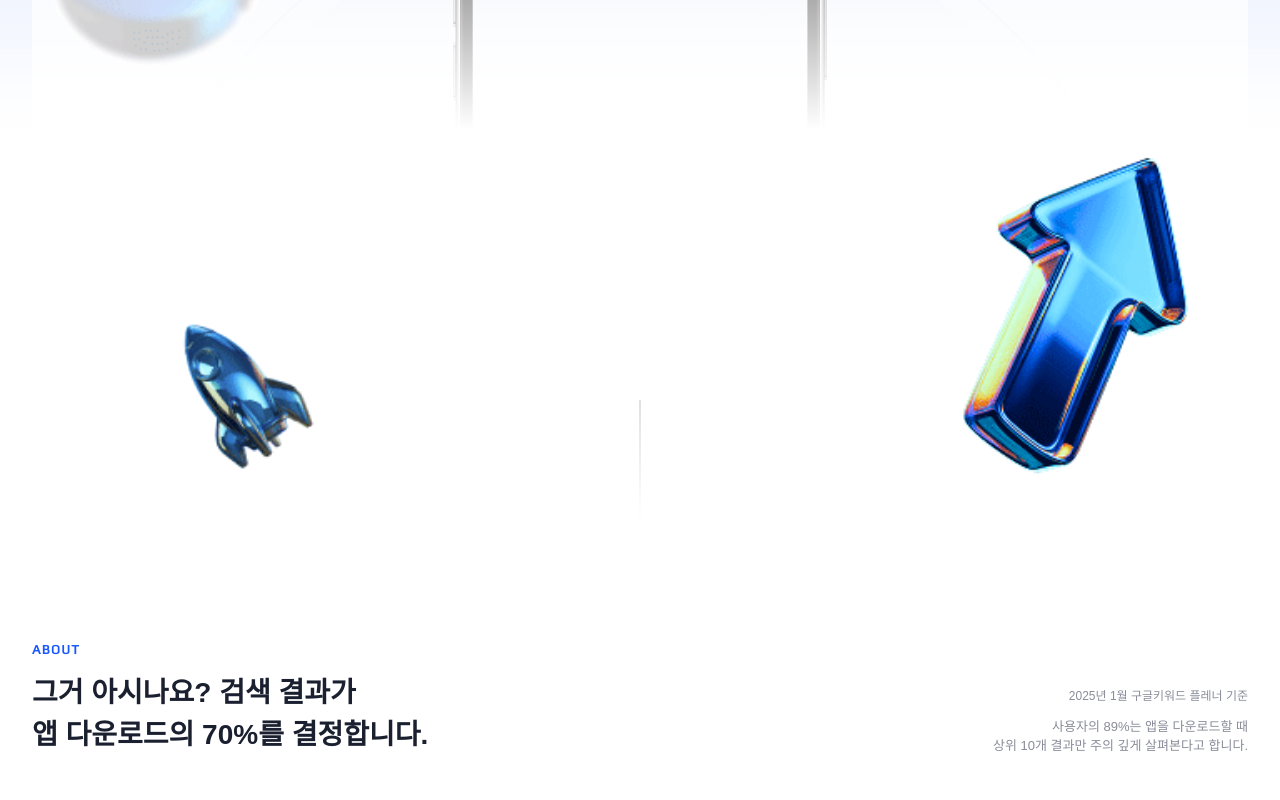
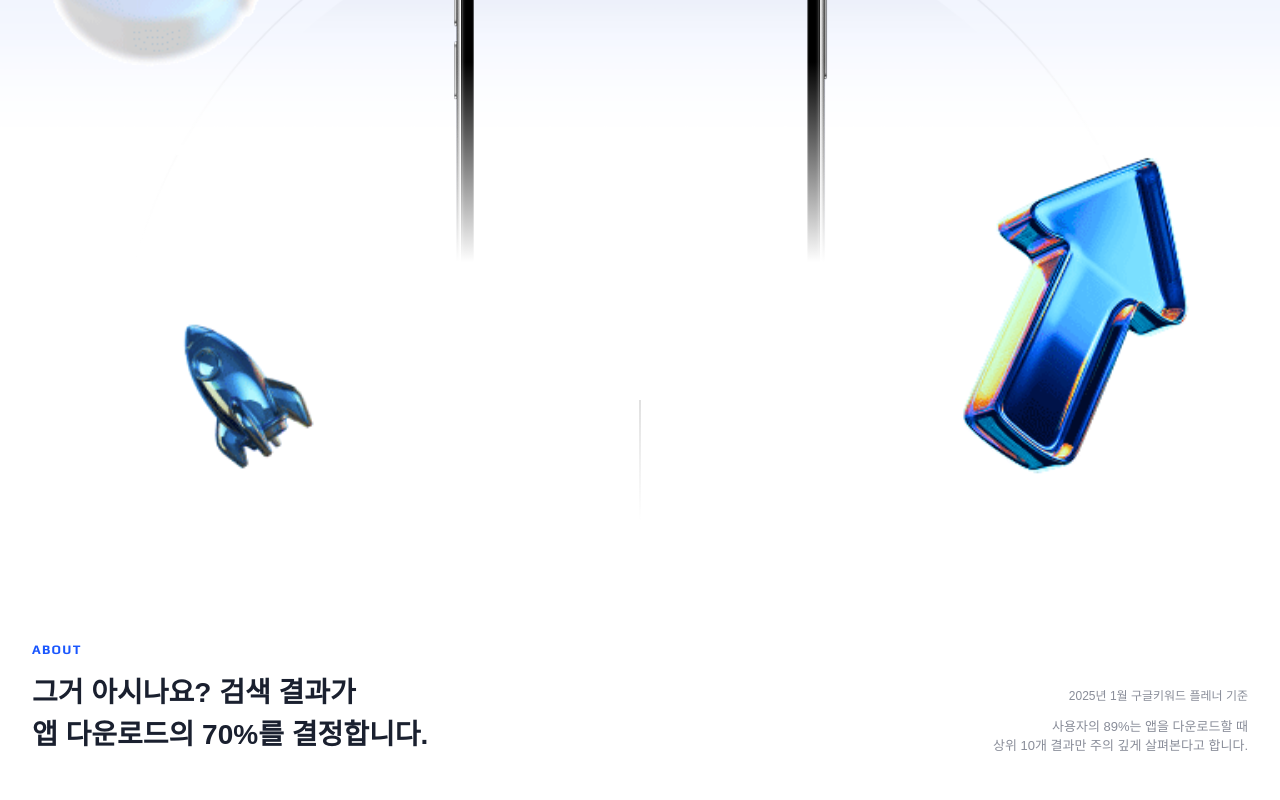
Before and after one commit to shongCoder/ad_booster, a React (Vite) app: page / in a window 1280 px wide. Shown: the part 800-1600 px from the top of the page. Built offline with nearby package versions, Linux system fonts and the light colour scheme; a web font is replaced by a local one.

Commit message:
메인 그라데이션 수정

```diff
--- a/index.html
+++ b/index.html
@@ -3,7 +3,9 @@
   <head>
     <meta charset="UTF-8" />
     <link rel="icon" type="image/svg+xml" href="/vite.svg" />
-    <link href="https://fonts.googleapis.com/css2?family=Play&display=swap" rel="stylesheet">
+    <link rel="preconnect" href="https://fonts.googleapis.com">
+    <link rel="preconnect" href="https://fonts.gstatic.com" crossorigin>
+    <link href="https://fonts.googleapis.com/css2?family=Play:wght@400;700&display=swap" rel="stylesheet">
     <meta name="viewport" content="width=device-width, initial-scale=1.0" />
     <title>Vite + React</title>
   </head>
--- a/src/components/AsoComponent.jsx
+++ b/src/components/AsoComponent.jsx
@@ -36,7 +36,7 @@ function AsoComponent() {
                         </NavLink>
                     </li>
                     <li className="text-[#c1c1c1]">
-                        <NavLink to="/app-marketing">
+                        <NavLink to="/faq">
                             자주 묻는 질문
                         </NavLink>
                     </li>
--- a/src/components/BoardComponent.jsx
+++ b/src/components/BoardComponent.jsx
@@ -55,7 +55,7 @@ function BoardComponent({ fileName }) {
                             </div>
 
                             {/* 내용 (해당 항목이 열렸을 때만 표시) */}
-                            <div className="text-[#666666] text-[0.875rem]"
+                            <div className="text-[#383838] text-[0.875rem]"
                                  ref={(el) => (contentRefs.current[index] = el)}
                                  style={{
                                      maxHeight: openIndex === index ? `${contentRefs.current[index]?.scrollHeight}px` : "0px",
--- a/src/components/FaqComponent.jsx
+++ b/src/components/FaqComponent.jsx
@@ -13,15 +13,15 @@ function FaqComponent() {
     }
 
     return (
-        <div className="lg:mt-20 md:mt-[3.5rem] mt-[6.25rem]">
-            <div className="w-full flex flex-col justify-center items-center md:py-[6.25rem] py-10 md:px-8 px-5">
+        <div className="lg:mt-20 md:mt-[3.5rem] mt-[6.25rem] min-h-screen">
+            <div className="w-full flex justify-center items-start md:py-[6.25rem] py-10 md:px-8 px-5">
                 <div
                     id="curriculum"
                     className="lg:w-[70rem] md:w-full w-full"
                 >
                     <div className="flex md:justify-between md:flex-row flex-col md:items-end items-start">
                         <div>
-                            <p className="font-play text-adb_blue lg:text-[0.875rem] md:text-[0.8125rem] text-[0.8125rem] font-extrabold tracking-widest">
+                            <p className="font-play text-adb_blue lg:text-[1rem] md:text-[0.8125rem] text-[0.8125rem] font-extrabold tracking-widest">
                                 FAQ
                             </p>
                             <div className="font-bold lg:text-[2.25rem] md:text-[1.75rem] text-[1.75rem] text-adb_black mt-5">
@@ -47,7 +47,7 @@ function FaqComponent() {
                         </NavLink>
                     </li>
                     <li className=" text-adb_black font-bold relative after:absolute after:content-[''] after:w-[6.375rem] after:h-[3px] after:left-0 after:bottom-[-0.8rem] after:bg-adb_black">
-                        <NavLink to="/app-marketing">
+                        <NavLink to="/faq">
                             자주 묻는 질문
                         </NavLink>
                     </li>
@@ -56,8 +56,8 @@ function FaqComponent() {
             {/* Sub Title */}
 
             <div className="w-full flex flex-col justify-center items-center md:py-[6.25rem] py-10 md:px-8 px-5">
-                <div className="flex md:flex-row flex-col gap-10 lg:w-[70rem] md:w-full w-full">
-                    <div className="flex-[1] ">
+                <div className="relative overflow-visible flex md:flex-row flex-col gap-10 lg:w-[70rem] md:w-full w-full">
+                    <div className="flex-[1] md:sticky top-32 self-start h-fit">
                         <div className="lg:block md:hidden hidden">
                             <p className="text-adb_blue md:text-[0.875rem] text-[0.75rem] font-extrabold tracking-widest">
                                 FAQ
--- a/src/components/MainComponent.jsx
+++ b/src/components/MainComponent.jsx
@@ -20,12 +20,13 @@ function MainComponent() {
         <div>
             <div className="lg:w-full md:w-full w-full">
                 <div className="w-full h-[1200px] bg-[url('/img/main/background_img.png')] bg-cover bg-top">
-                    <div className="w-full z-50 absolute">
+                    <div className="w-full z-[100] absolute">
                         <img src="./img/main/adb_web.gif"  className="w-full lg:block md:hidden hidden"/>
                         <img src="./img/main/adb_tab.gif"  className="w-full lg:hidden md:block hidden"/>
                     </div>
                     <div className="w-full h-full bg-gradient-to-b from-gray-100 to-transparent bg-[length:100%_13%] bg-no-repeat flex justify-center">
-                        <div className="lg:pt-40 md:pt-40 pt-40 pb-[40rem] w-full text-center md:px-8 px-5">
+                        <div className="lg:pt-40 md:pt-40 pt-40 pb-[40rem] absolute w-full text-center">
+                            <div className="w-full md:px-8 px-5 z-[150]">
                                 <p className="text-adb_purple mb-4 lg:text-[1rem] md:text-[0.875rem] font-semibold text-[0.75rem]">
                                     국내 구글스토어에 최적화된 앱 마케팅 솔루션
                                 </p>
@@ -50,21 +51,22 @@ function MainComponent() {
                                         </button>
                                     </a>
                                 </div>
+                            </div>
                             <div className="relative w-full flex justify-center items-center mt-10">
-                                <img src="./img/main/phone.png" className="relative z-0" />
+                                <img src="./img/main/phone.png" className="relative z-[10] md:w-[393px] w-full md:px-0 px-14" />
 
                                 {/* 1. 아래 50% 완전 화이트 덮기 */}
-                                <div className="absolute bottom-0 left-0 w-full h-1/2 bg-white z-10"></div>
+                                <div className="absolute bottom-0 left-0 w-full h-1/3 bg-white z-[50]"></div>
 
                                 {/* 2. 그 위에 부드럽게 투명해지는 그라데이션 */}
-                                <div className="absolute bottom-1/2 left-0 w-full h-1/2 bg-gradient-to-t from-white to-transparent z-10"></div>
+                                <div id="dd" className="absolute bottom-1/3 left-0 w-full h-1/4 bg-gradient-to-t from-white to-transparent z-[50]"></div>
                             </div>
                         </div>
                     </div>
                 </div>
                 {/* 메인 비주얼 */}
 
-                <div className="relative absolute w-full z-20">
+                <div className="relative absolute w-full z-[200]">
                     <div className="flex justify-center items-center md:mb-[3.75rem] mb-0">
                         <img src="./img/main/dashed_line.png" alt="dashed line" />
                     </div>
--- a/src/components/layout/Header.jsx
+++ b/src/components/layout/Header.jsx
@@ -5,7 +5,7 @@ const Header = () => {
   const [isOpen, setIsOpen] = useState(false);
 
   return (
-    <div className="lg:h-20 fixed top-0 left-0 w-full z-[150] h-[3.5rem] bg-[rgba(255,255,255, 0.9)] md:px-8 px-5 backdrop-blur-3xl">
+    <div className="lg:h-20 fixed top-0 left-0 w-full z-[300] h-[3.5rem] bg-[rgba(255,255,255, 0.9)] md:px-8 px-5 backdrop-blur-3xl">
       <div className="w-full h-full flex flex-col justify-center items-center">
         <div className="lg:w-[70rem] md:w-full w-full  text-adb_menu flex h-full items-center justify-between">
           {/* 로고 */}
```
Also changed, not shown: 1 other file (tests, documents, lock files or other folders). Lines whose indentation alone changed are shown as unchanged.
